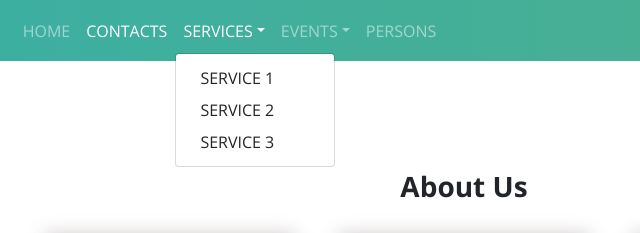
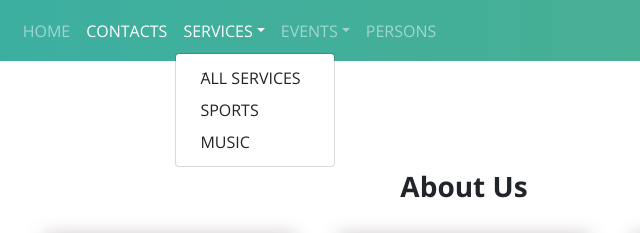
Before and after one commit to MohamadNezam/HYP-Project, a website: page statics/contact.html in a window 1280 px wide. Both pictures are taken after a click on the link "SERVICES". Shown: the top 233 px of the page, 176-816 px from the left. Drawn offline with nearby package versions, Linux system fonts and the light colour scheme.

Commit message:
Update contact.html

```diff
--- a/statics/contact.html
+++ b/statics/contact.html
@@ -48,9 +48,9 @@
             <div class="nav-item dropdown">
                 <a href="#" class="nav-link dropdown-toggle" data-toggle="dropdown">SERVICES</a>
                 <div class="dropdown-menu">
-                    <a href="#" class="dropdown-item">SERVICE 1</a>
-                    <a href="#" class="dropdown-item">SERVICE 2</a>
-                    <a href="#" class="dropdown-item">SERVICE 3</a>
+                    <a href="#" class="dropdown-item">َALL SERVICES</a>
+                    <a href="#" class="dropdown-item">SPORTS</a>
+                    <a href="#" class="dropdown-item">MUSIC</a>
                 </div>
             </div>
              <div class="nav-item dropdown">
```
